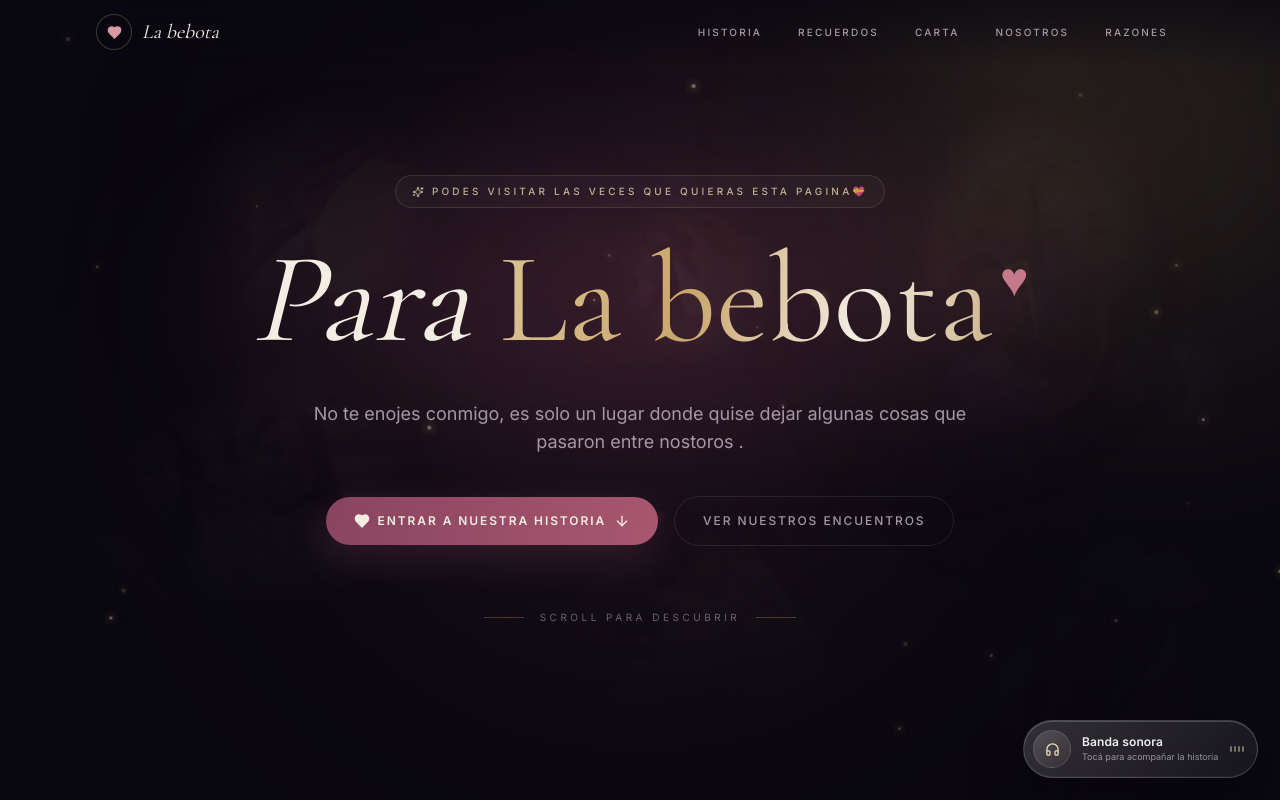
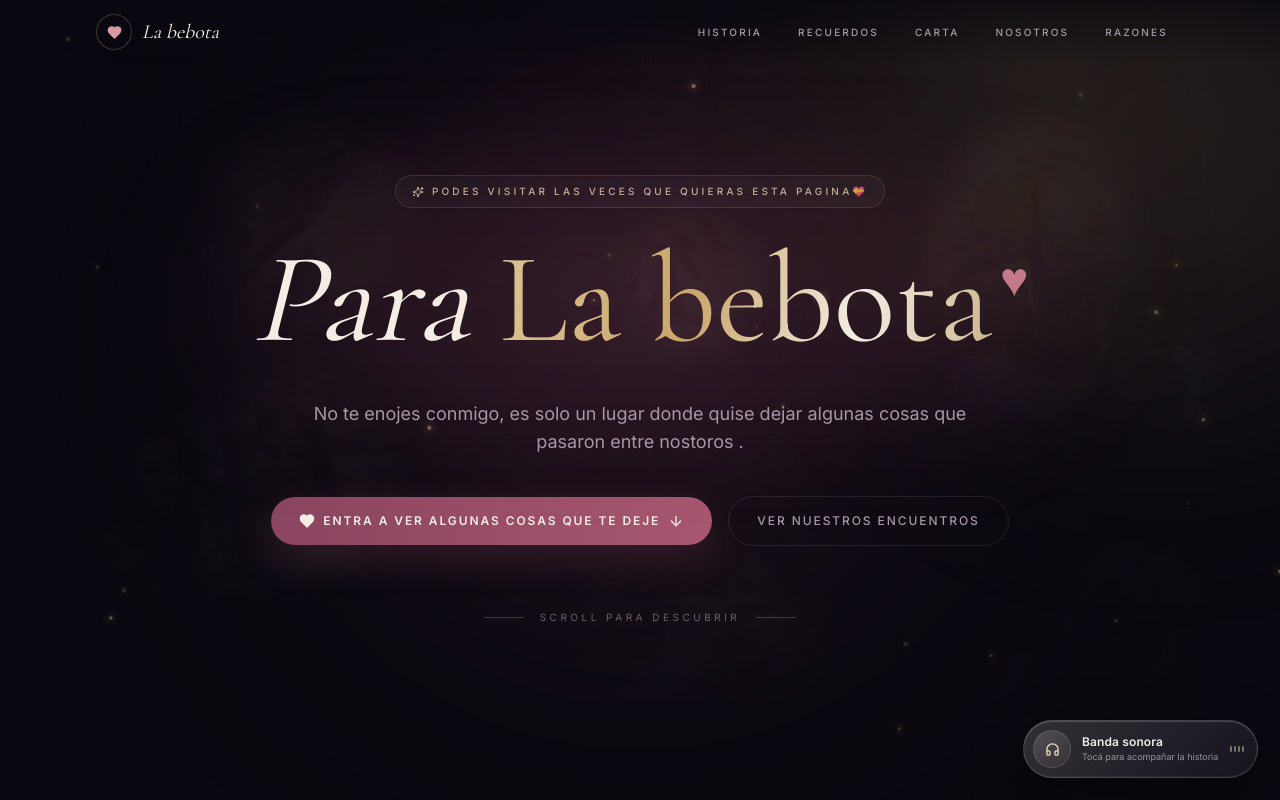
Before and after one commit to h5xtjjj65p-spec/peter-2026-1, a Next.js app: page / in a window 1280 px wide. Shown: the top 800 px of the page. Built offline with nearby package versions, Linux system fonts and the light colour scheme; a web font is replaced by a local one.

Commit message:
Actualizar HeroLove.tsx

```diff
--- a/src/components/HeroLove.tsx
+++ b/src/components/HeroLove.tsx
@@ -38,7 +38,7 @@ export default function HeroLove({ herName }: { herName: string }) {
         <div className="mt-10 flex flex-col items-center gap-4 sm:flex-row">
           <a href="#historia" className="hero-cta group">
             <Heart size={16} fill="currentColor" />
-            Entrar a nuestra historia
+            Entra a ver algunas cosas que te deje
             <ArrowDown size={16} className="transition-transform group-hover:translate-y-1" />
           </a>
           <a href="#recuerdos" className="hero-secondary">
```
